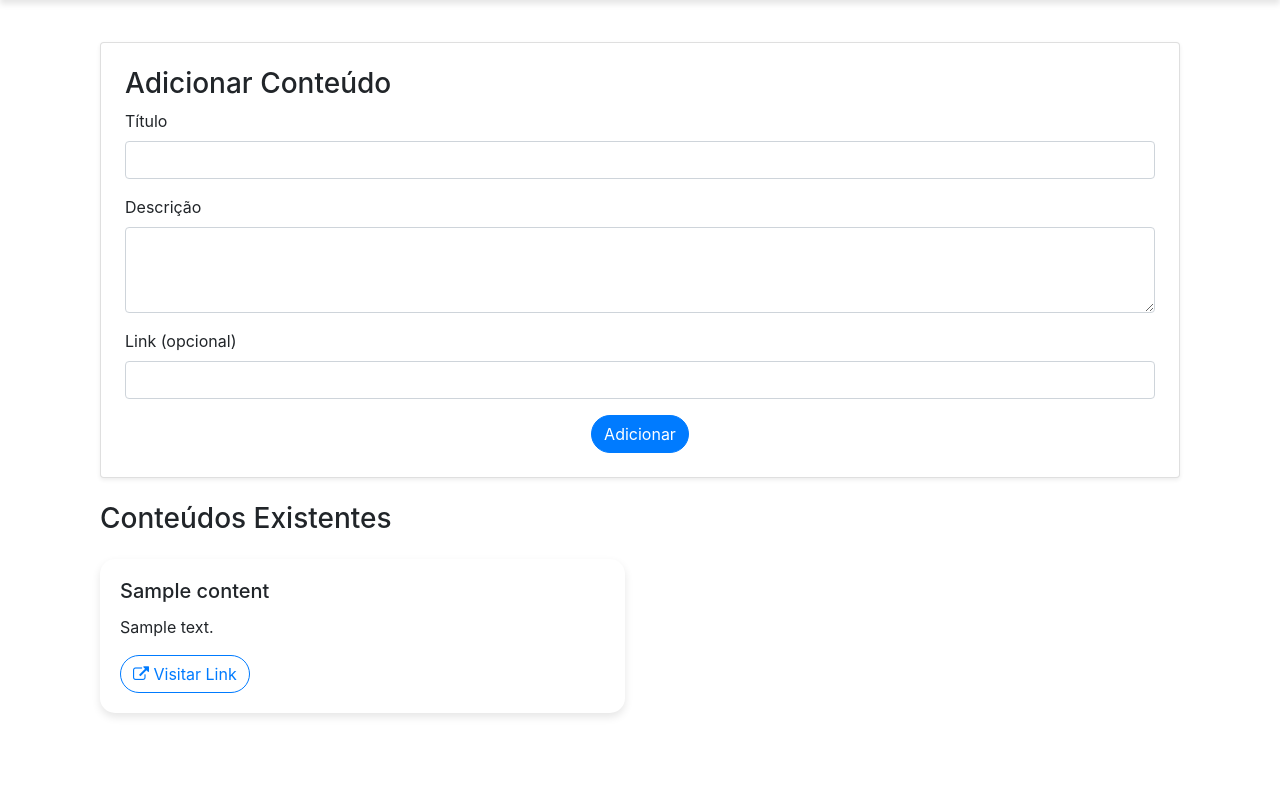
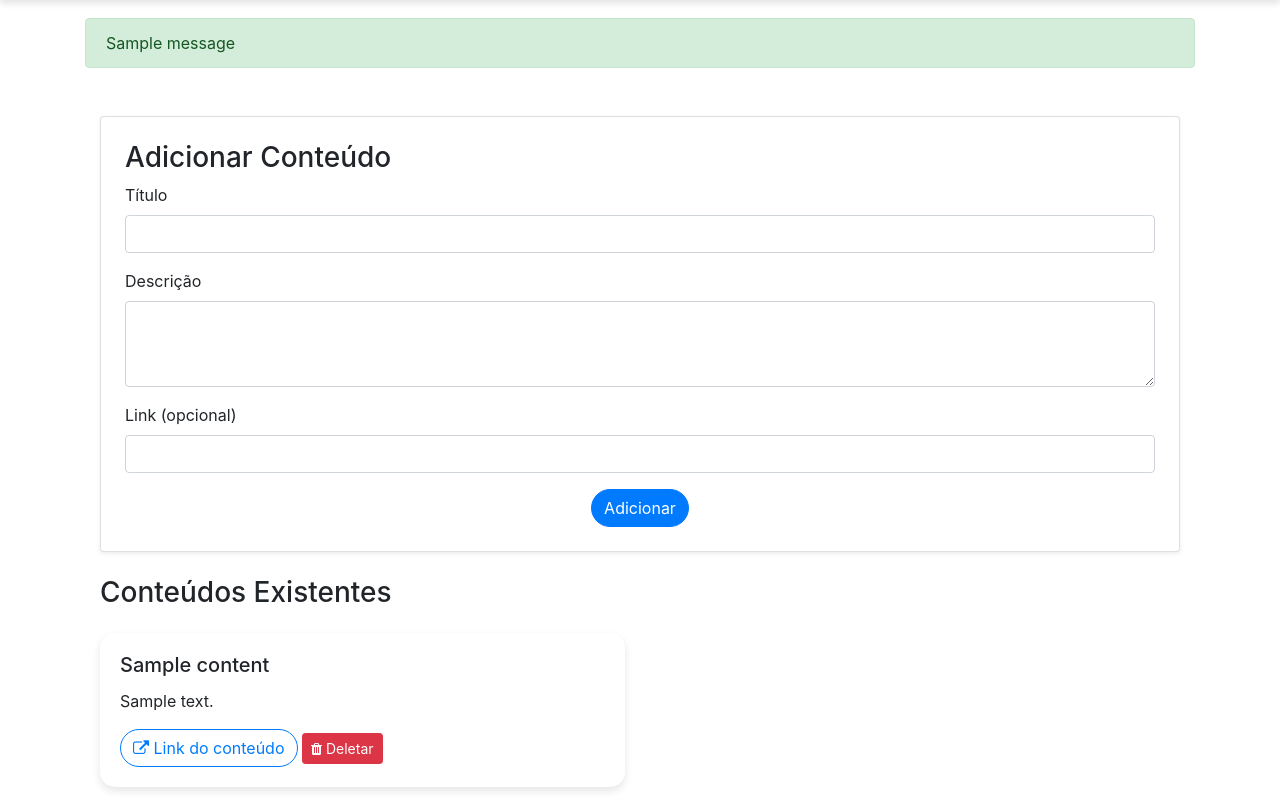
Before and after one commit to Arthur99Silva/CV_Sour, a Flask app: template website/templates/admin_content.html in a window 1280 px wide. Shown: the part 86-889 px from the top of the page. Before the commit the page ends 803 px from the top, so only its background shows below. Run offline with Flask 3, Linux system fonts and the light colour scheme; the template is opened without the code that fills it: values that come from a table or form of the project are taken from there, others are empty; tables that the repository leaves empty hold one stand-in row (values such as "Sample post"); one stand-in notice (Sample message) is shown; some libraries are stand-ins or nearby versions.

Commit message:
Delete post fix

```diff
--- a/website/models.py
+++ b/website/models.py
@@ -25,9 +25,8 @@ class User(UserMixin, db.Model):
 class Content(db.Model):
     id = db.Column(db.Integer, primary_key=True)
     title = db.Column(db.String(150), nullable=False)
-    description = db.Column(db.Text, nullable=False)
-    link = db.Column(db.String(300), nullable=True)
-    created_at = db.Column(db.DateTime, default=datetime.utcnow)
+    description = db.Column(db.String(500), nullable=False)
+    link = db.Column(db.String(500))
 
     def __repr__(self):
         return f'<Content {self.title}>'
--- a/website/templates/admin_content.html
+++ b/website/templates/admin_content.html
@@ -34,9 +34,15 @@
                     <p class="card-text">{{ content.description }}</p>
                     {% if content.link %}
                     <a href="{{ content.link }}" class="btn btn-outline-primary btn-custom" target="_blank">
-                        <i class="fa fa-external-link"></i> Visitar Link
+                        <i class="fa fa-external-link"></i> Link do conteúdo
                     </a>
                     {% endif %}
+                    <!-- Botão para deletar o conteúdo -->
+                    <form action="{{ url_for('views.delete_content', content_id=content.id) }}" method="POST" style="display:inline;">
+                        <button type="submit" class="btn btn-danger btn-sm" onclick="return confirm('Tem certeza que deseja deletar este conteúdo?');">
+                            <i class="fa fa-trash"></i> Deletar
+                        </button>
+                    </form>
                 </div>
             </div>
         </div>
--- a/website/templates/base.html
+++ b/website/templates/base.html
@@ -128,6 +128,21 @@
       </div>
     </nav>
 
+    <!-- Flash Messages -->
+    <div class="container mt-4">
+      {% with messages = get_flashed_messages(with_categories=true) %}
+        {% if messages %}
+        <div class="mt-3">
+          {% for category, message in messages %}
+          <div class="alert alert-{{ category }}" role="alert">
+            {{ message }}
+          </div>
+          {% endfor %}
+        </div>
+        {% endif %}
+      {% endwith %}
+    </div>
+
     <!-- Main Content -->
     <div class="container mt-4">
       {% block content %}{% endblock %}
--- a/website/templates/home.html
+++ b/website/templates/home.html
@@ -14,7 +14,7 @@
                         <p class="card-text">{{ content.description }}</p>
                         {% if content.link %}
                         <a href="{{ content.link }}" class="btn btn-outline-primary btn-custom" target="_blank">
-                            <i class="fa fa-external-link"></i> Visitar Link
+                            <i class="fa fa-external-link"></i> Link do algoritmo
                         </a>
                         {% endif %}
                     </div>
```
Also changed, not shown: website/views.py (+13 -0 lines), instance/database.db.
